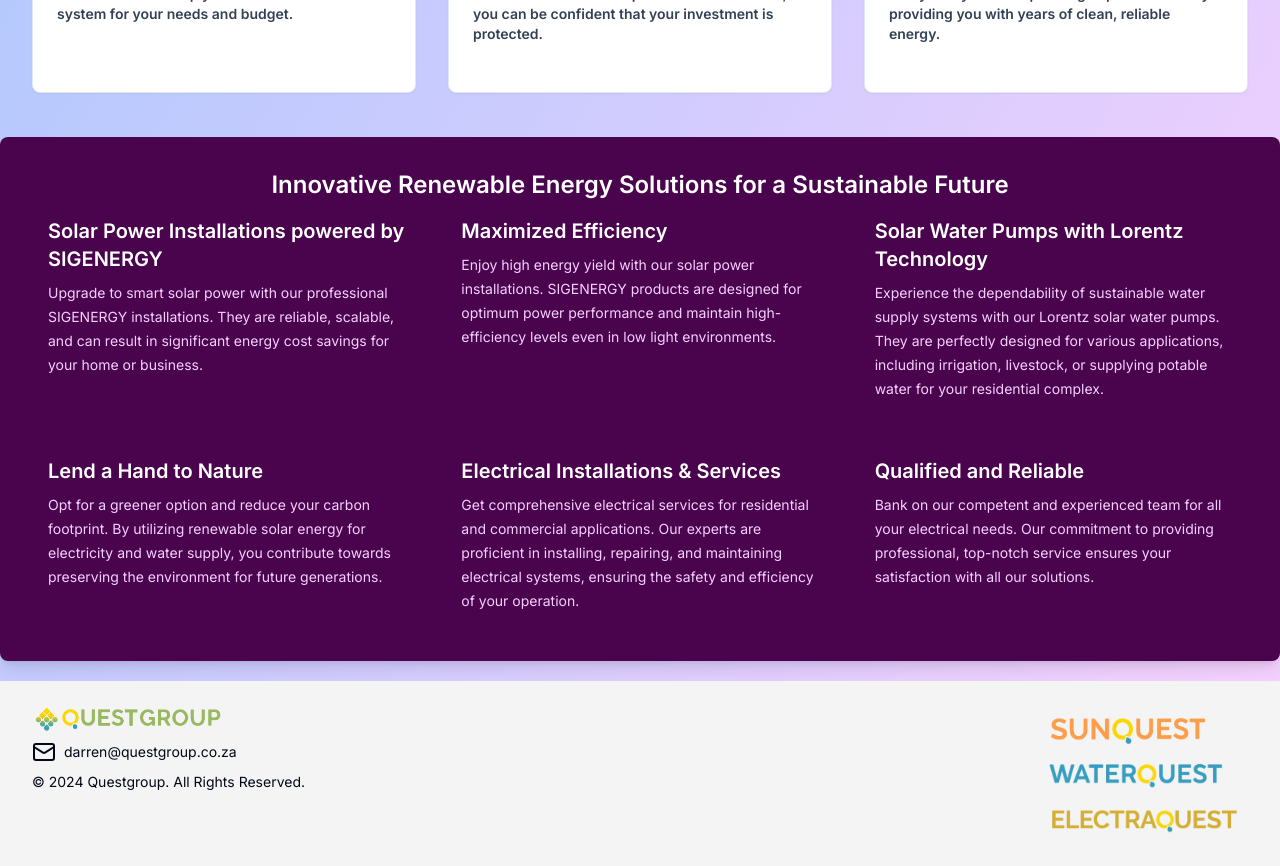
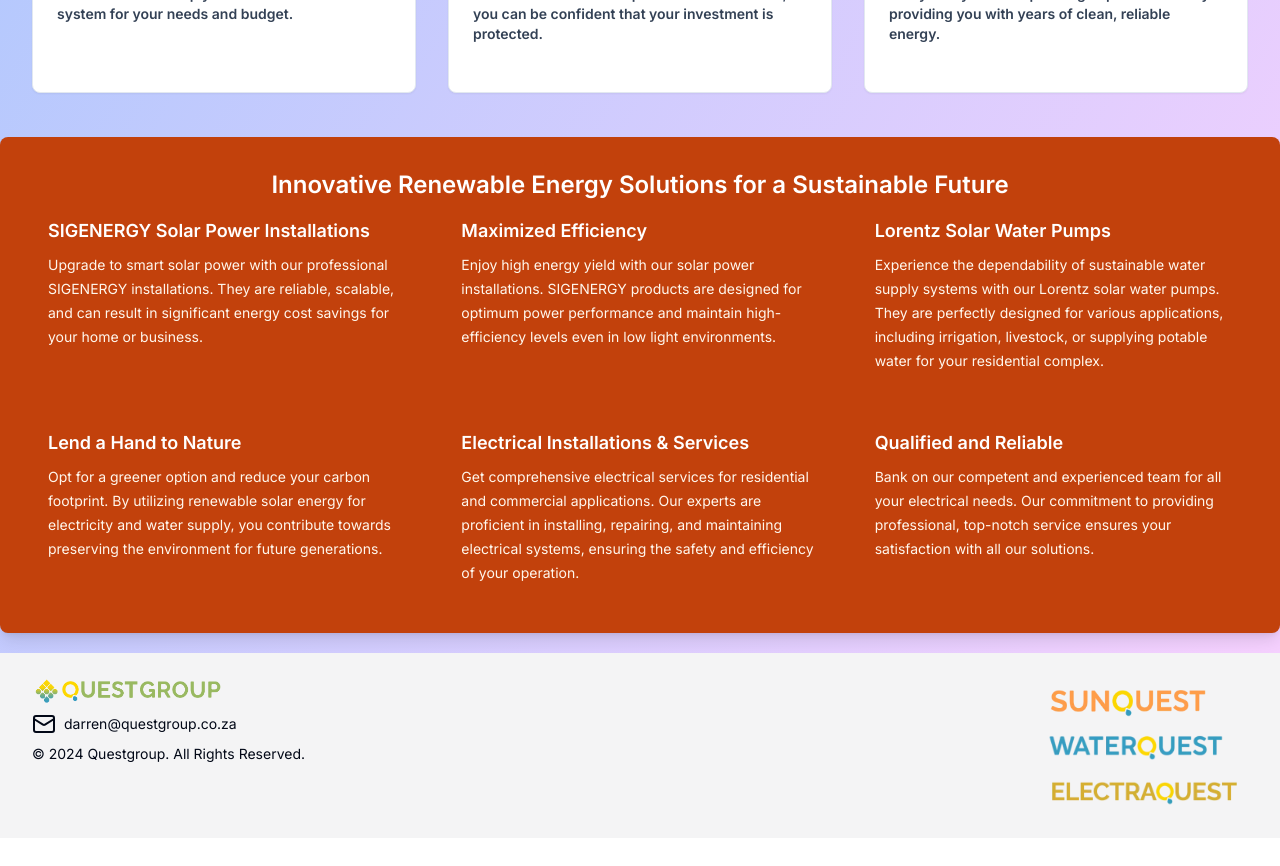
Before and after one commit to PhilaniNcube/questgroup, a Next.js app: page / in a window 1280 px wide. Shown: the part 1740-2606 px from the top of the page. After the commit the page ends 2578 px from the top, so only its background shows below. Built offline with nearby package versions, Linux system fonts and the light colour scheme.

Commit message:
Update titles and colors in reasons.tsx

```diff
--- a/app/(home)/reasons.tsx
+++ b/app/(home)/reasons.tsx
@@ -1,7 +1,7 @@
 
 const cards = [
   {
-    title: "Solar Power Installations powered by SIGENERGY",
+    title: "SIGENERGY Solar Power Installations",
     description:
       "Upgrade to smart solar power with our professional SIGENERGY installations. They are reliable, scalable, and can result in significant energy cost savings for your home or business.",
   },
@@ -11,7 +11,7 @@
       "Enjoy high energy yield with our solar power installations. SIGENERGY products are designed for optimum power performance and maintain high-efficiency levels even in low light environments.",
   },
   {
-    title: "Solar Water Pumps with Lorentz Technology",
+    title: "Lorentz Solar Water Pumps",
     description:
       "Experience the dependability of sustainable water supply systems with our Lorentz solar water pumps. They are perfectly designed for various applications, including irrigation, livestock, or supplying potable water for your residential complex.",
   },
@@ -35,7 +35,7 @@
 const Reasons = () => {
   return (
     <section className="py-5">
-      <div className="container rounded-lg shadow-lg bg-fuchsia-950 p-8 text-white">
+      <div className="container rounded-lg shadow-lg bg-orange-700 p-8 text-white">
         <h3 className="text-center text-2xl font-semibold">
           Innovative Renewable Energy Solutions for a Sustainable Future
         </h3>
@@ -45,8 +45,8 @@
               key={index}
               className="flex flex-col p-4 rounded-lg"
             >
-              <h4 className="text-xl font-semibold">{card.title}</h4>
-              <p className="text-sm mt-2 text-fuchsia-200 leading-6">{card.description}</p>
+              <h4 className="text-lg font-semibold">{card.title}</h4>
+              <p className="text-sm mt-2 text-orange-50 leading-6">{card.description}</p>
             </div>
           ))}
         </div>
```
